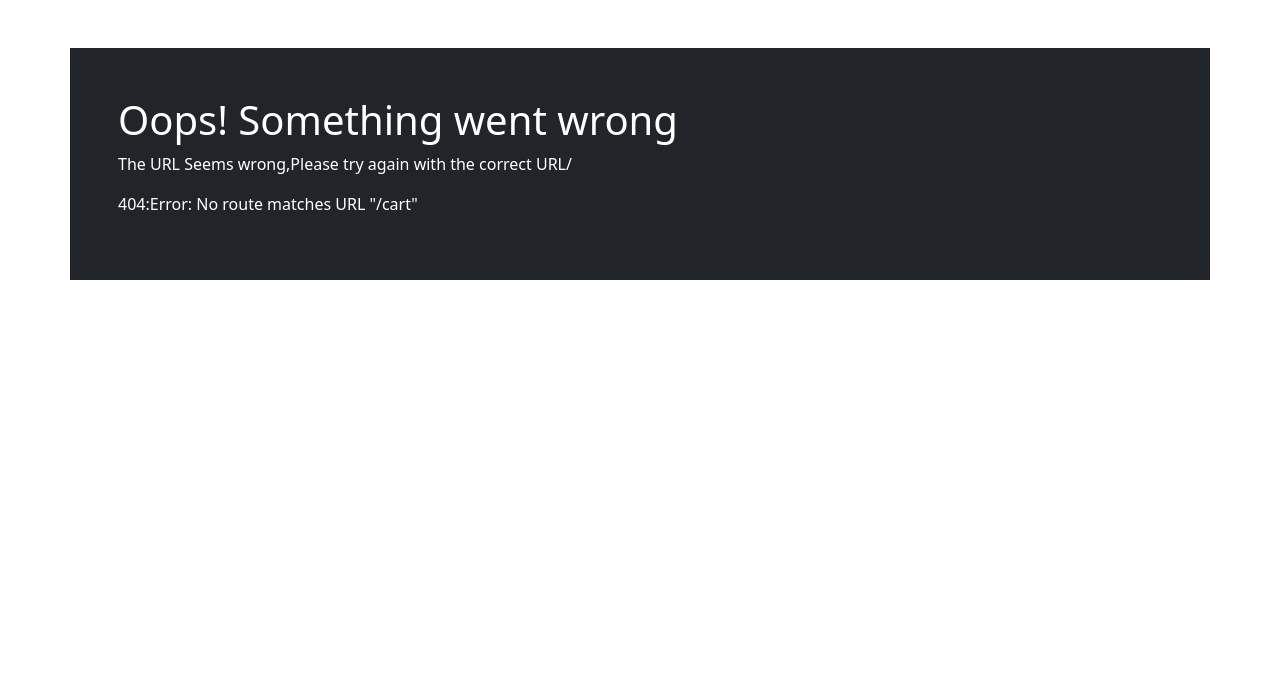
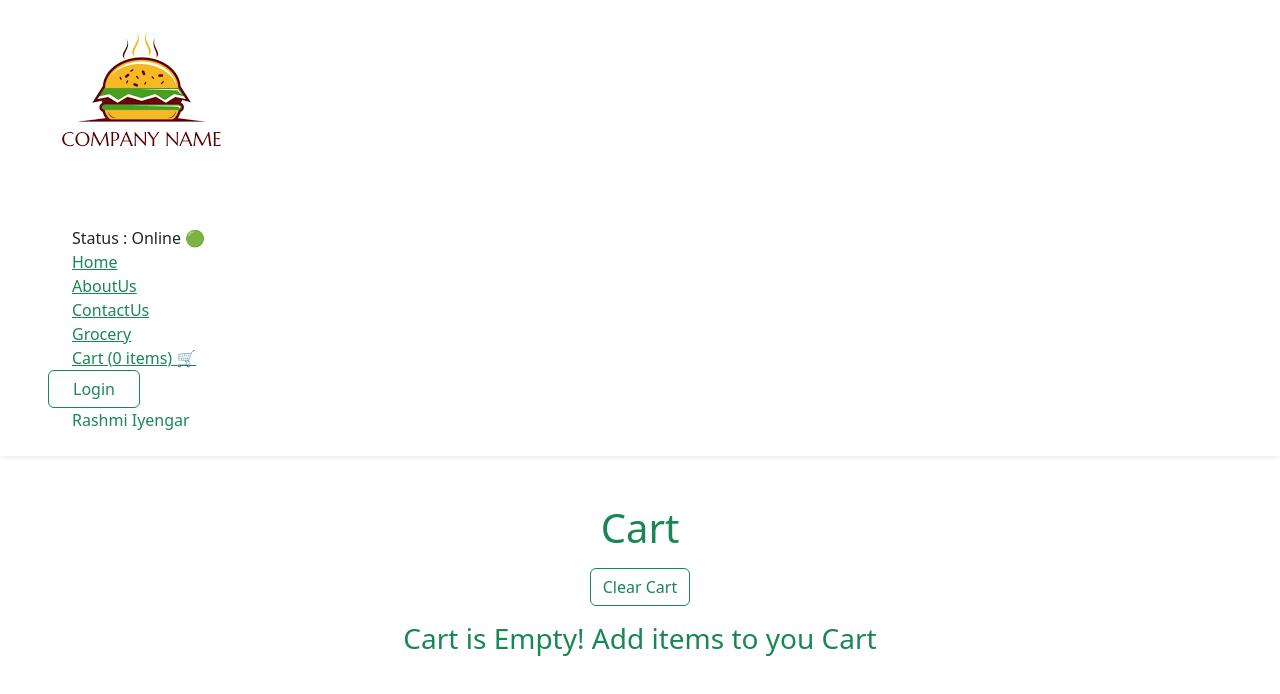
Before and after one commit to rashmiiyengar/React, a React (Vite) app: page /cart in a window 1280 px wide. Before the commit this address had no page. Shown: the top 694 px of the page. Built offline with nearby package versions, Linux system fonts and the light colour scheme.

Commit message:
Clear cart functionality implemented

```diff
--- a/src/App.js
+++ b/src/App.js
@@ -6,6 +6,7 @@ import AppLayout from "./components/AppLayout";
 import Contact from "./components/Contact";
 import Body from "./components/Body";
 import Error from "./components/Error";
+import Cart from "./components/Cart";
 import RestrauntMenu from "./components/RestrauntMenu";
 import UserContext from "./utils/userContext";
 import { createBrowserRouter, RouterProvider } from "react-router-dom";
@@ -55,9 +56,14 @@ const appRouter = createBrowserRouter([
           </Suspense>
         ),
       },
+
       {
         path: "/restaurants/:resId",
         element: <RestrauntMenu />,
+      },
+      {
+        path: "/cart",
+        element: <Cart />,
       },
     ],
     errorElement: <Error />,
--- a/src/components/Body.js
+++ b/src/components/Body.js
@@ -32,12 +32,12 @@ const Body = () => {
     console.log(jsonResponseData);
     setListOfRestraunt(
       //Optional Chaining
-      jsonResponseData?.data?.cards[2]?.card?.card?.gridElements?.infoWithStyle
+      jsonResponseData?.data?.cards[1]?.card?.card?.gridElements?.infoWithStyle
         ?.restaurants
     );
     setFilteredRestaurant(
       //Optional Chaining
-      jsonResponseData?.data?.cards[2]?.card?.card?.gridElements?.infoWithStyle
+      jsonResponseData?.data?.cards[1]?.card?.card?.gridElements?.infoWithStyle
         ?.restaurants
     );
   };
--- /dev/null
+++ b/src/components/Cart.js
@@ -0,0 +1,34 @@
+import { useDispatch, useSelector } from "react-redux";
+import ItemList from "./ItemList";
+import { clearCart } from "../utils/cartSlice";
+
+const Cart = () => {
+
+    //Always subscribe to the right portion of store to ave goot performance
+  const cartItems = useSelector((store) => store.cart.items);
+
+  const dispatch = useDispatch();
+  const handleClearCart = () => {
+    dispatch(clearCart());
+  };
+
+  return (
+    <div className="text-center m4 p-4">
+      <h1 className="text-xl font-bold text-success">Cart</h1>
+      <button
+        className="btn btn-outline-success flex m-2"
+        onClick={handleClearCart}
+      >
+        Clear Cart
+      </button>
+      {cartItems.length==0 &&
+      <div className="w-6/12 m-auto bg-gray-80 shadow-md p-2 " >
+      <h3 className="text-success ">Cart is Empty! Add items to you Cart</h3> </div>}
+      <div className="w-6/12 h-auto m-auto bg-gray-80 shadow-lg">
+        <ItemList items={cartItems} />
+      </div>
+    </div>
+  );
+};
+
+export default Cart;
--- a/src/components/Header.js
+++ b/src/components/Header.js
@@ -3,6 +3,7 @@ import { useEffect, useState,useContext } from "react";
 import { Link } from "react-router-dom";
 import useOnlineStatus from "../utils/useOnlineStatus";
 import UserContext from "../utils/userContext";
+import { useSelector } from "react-redux";
 
 const Header = () => {
   const [btnNameReact, setbtnNameReact] = useState("Login");
@@ -14,7 +15,12 @@ const Header = () => {
     console.log("use effect Called");
   }, [btnNameReact]);
 
-  const {loggedInUser} = useContext(UserContext);
+  const { loggedInUser } = useContext(UserContext);
+
+  // Subscribing to the store using selector-  Hook
+  const cartItems = useSelector((store)=>store.cart.items)
+
+  console.log(cartItems);
 
   return (
     <div className="flex justify-between shadow-sm px sm:bg-green lg:bg-pink">
@@ -44,7 +50,12 @@ const Header = () => {
               Grocery
             </Link>
           </li>
-          <li className="text-success px-4">Cart 🛒</li>
+
+          <li className="text-success px-4 font-bold">
+          <Link className="text-success" to="/cart">
+          Cart ({cartItems.length} items) 🛒
+            </Link>
+            </li>
 
           <button
             className="btn btn-outline-success px-4"
--- a/src/components/ItemList.js
+++ b/src/components/ItemList.js
@@ -1,6 +1,15 @@
+import { useDispatch } from "react-redux";
 import { CDN_URL } from "../utils/constants";
+import { addItem } from "../utils/cartSlice";
 
 const ItemList = ({ items }) => {
+  const dispatch = useDispatch();
+
+  const handleAddItem = (item) => {
+    //Dispatch an action
+    dispatch(addItem(item));
+  };
+
   return (
     <div>
       {items.map((i) => (
@@ -22,10 +31,18 @@ const ItemList = ({ items }) => {
             <p className="text-xs ">{i.card.info.description}</p>
           </div>
           <div className="h-24 w-3/12  p-2 shadow-lg ">
-           <div className="absolute">
-            <button className="p-2 shadow-lg  margin-auto btn btn-success">Add+</button>
+            <div className="absolute">
+              <button
+                className="p-2 shadow-lg  margin-auto btn btn-success"
+                onClick={() => handleAddItem(i)}
+              >
+                Add+
+              </button>
             </div>
-            <img src={CDN_URL + i.card.info.imageId} className="h-full w-full object-cover"/>
+            <img
+              src={CDN_URL + i.card.info.imageId}
+              className="h-full w-full object-cover"
+            />
           </div>
         </div>
       ))}
--- a/src/utils/cartSlice.js
+++ b/src/utils/cartSlice.js
@@ -7,6 +7,7 @@ const cartSlice = createSlice({
     },
     reducers:{
         addItem : (state,action)=>{
+            //mutating the state we are directly modifying the state
             state.items.push(action.payload)
         },
         removeItem : (state)=>{
```
